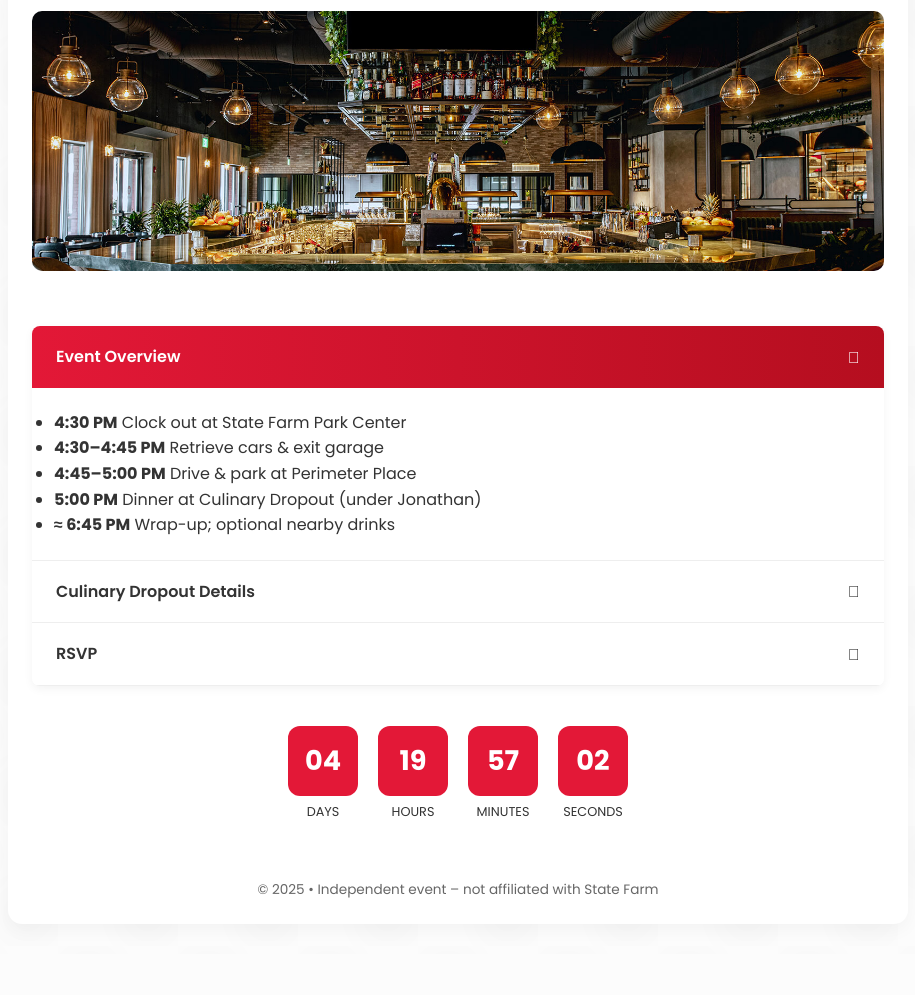
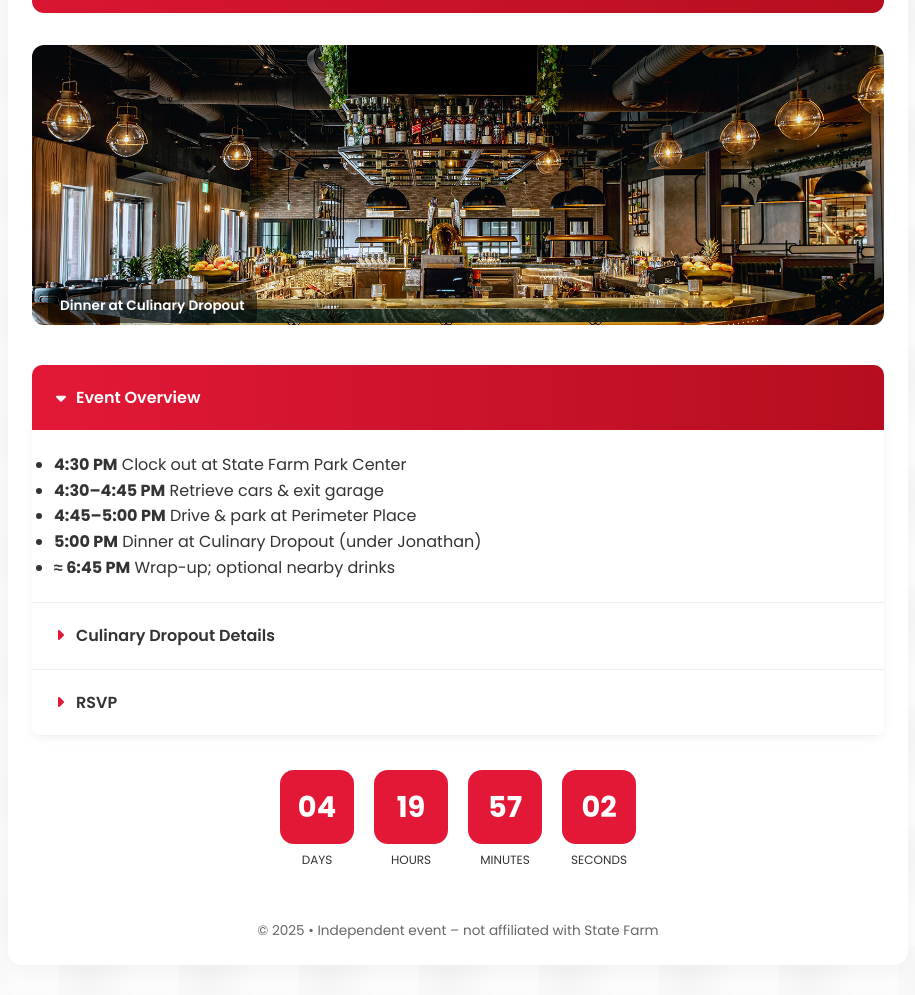
Before and after one commit to TheOGFlyingTesla/last-hurrah, a plain HTML site: page index.html in a window 1280 px wide. Shown: the part 254-1249 px from the top of the page, without its empty margins (182-1097 px from the left). Before the commit the page ends 1208 px from the top, so only its background shows below. Drawn offline with Linux system fonts and the light colour scheme.

Commit message:
Enhance UI with improved styling and layout

```diff
--- a/index.html
+++ b/index.html
@@ -5,222 +5,234 @@
   <meta name="viewport" content="width=device-width, initial-scale=1.0" />
   <title>Jonathan's Farewell Dinner • May 30, 2025</title>
 
-  <!-- Google Fonts & Icons -->
+  <!-- Fonts & Icons -->
   <link rel="preconnect" href="https://fonts.googleapis.com" />
   <link rel="preconnect" href="https://fonts.gstatic.com" crossorigin />
   <link href="https://fonts.googleapis.com/css2?family=Poppins:wght@400;600;700&display=swap" rel="stylesheet" />
-  <link href="https://cdnjs.cloudflare.com/ajax/libs/font-awesome/6.0.0/css/all.min.css" rel="stylesheet" />
+  <link href="https://cdnjs.cloudflare.com/ajax/libs/font-awesome/6.5.0/css/all.min.css" rel="stylesheet" />
 
   <style>
-    :root {
-      --red: #E31837;
-      --dark-red: #B50E1F;
-      --charcoal: #333;
-      --off-white: #fcfcfc;
+    :root{
+      --red:#E31837;
+      --dark-red:#B50E1F;
+      --charcoal:#333;
+      --off:#fcfcfc;
     }
-    *,*::before,*::after {
-      box-sizing: border-box;
-      margin: 0;
-      padding: 0;
-      font-family: 'Poppins', Arial, sans-serif;
+    *,*::before,*::after{
+      box-sizing:border-box;
+      margin:0;
+      padding:0;
+      font-family:'Poppins',Arial,sans-serif;
     }
-    body {
-      background: var(--off-white);
+    body{
+      background:var(--off);
       background-image:
-        radial-gradient(circle at 25% 25%, rgba(0,0,0,.02) 0%, transparent 40%),
-        radial-gradient(circle at 75% 75%, rgba(0,0,0,.02) 0%, transparent 40%);
-      background-size: 120px 120px;
-      color: var(--charcoal);
-      line-height: 1.6;
+        radial-gradient(circle at 25% 25%,rgba(0,0,0,.03)0,transparent 40%),
+        radial-gradient(circle at 75% 75%,rgba(0,0,0,.03)0,transparent 40%);
+      background-size:120px 120px;
+      color:var(--charcoal);
+      line-height:1.6;
     }
-    .container {
-      max-width: 900px;
-      margin: 30px auto;
-      padding: 24px;
-      background: #fff;
-      border-radius: 14px;
-      box-shadow: 0 6px 18px rgba(0,0,0,.04);
+    .container{
+      max-width:900px;
+      margin:30px auto;
+      padding:24px;
+      background:#fff;
+      border-radius:14px;
+      box-shadow:0 6px 18px rgba(0,0,0,.04);
     }
-    header {
-      background: linear-gradient(135deg, var(--red), var(--dark-red));
-      color: #fff;
-      text-align: center;
-      padding: 40px 20px;
-      border-radius: 12px;
+    header{
+      background:linear-gradient(135deg,var(--red),var(--dark-red));
+      color:#fff;
+      text-align:center;
+      padding:46px 20px 54px;
+      border-radius:12px;
     }
-    header h1 {
-      font-size: 2.6rem;
-      font-weight: 700;
-      letter-spacing: -.5px;
-      margin-bottom: 8px;
+    header h1{
+      font-size:2.8rem;
+      font-weight:700;
+      letter-spacing:-.5px;
+      margin-bottom:12px;
     }
-    .event-date {
-      font-size: 1.1rem;
-      font-weight: 600;
-      opacity: .9;
+    .event-date{font-size:1.15rem;font-weight:600;opacity:.9;}
+
+    /* hero */
+    .hero-wrap{position:relative;margin:32px 0;}
+    .hero-img{
+      width:100%;
+      max-height:280px;
+      object-fit:cover;
+      border-radius:12px;
     }
-    .hero-img {
-      width: 100%;
-      max-height: 260px;
-      object-fit: cover;
-      border-radius: 10px;
-      margin: 28px 0;
+    .hero-caption{
+      position:absolute;
+      bottom:10px;
+      left:16px;
+      background:rgba(0,0,0,.55);
+      color:#fff;
+      padding:6px 12px;
+      border-radius:6px;
+      font-size:.85rem;
+      font-weight:600;
     }
 
-    /* Accordion */
-    .accordion {
-      margin-top: 20px;
-      border-radius: 8px;
-      overflow: hidden;
-      box-shadow: 0 3px 10px rgba(0,0,0,.05);
+    /* accordion */
+    .accordion{
+      border-radius:10px;
+      overflow:hidden;
+      box-shadow:0 3px 10px rgba(0,0,0,.05);
     }
-    .acc-item { border-bottom: 1px solid #eee; }
-    .acc-header {
-      background: #fff;
-      padding: 18px 24px;
-      font-weight: 600;
-      cursor: pointer;
-      display: flex;
-      justify-content: space-between;
-      align-items: center;
-      transition: background .3s;
+    .acc-item{border-bottom:1px solid #eee;}
+    .acc-header{
+      background:#fff;
+      padding:20px 24px;
+      font-weight:600;
+      cursor:pointer;
+      display:flex;
+      align-items:center;
+      gap:12px;
+      transition:background .3s;
     }
-    .acc-header:hover { background: #fafafa; }
-    .acc-header.active {
-      background: linear-gradient(to right, var(--red), var(--dark-red));
-      color: #fff;
+    .acc-header:hover{background:#fafafa;}
+    .acc-header::before{
+      content:'\f0da';
+      font-family:'Font Awesome 6 Free';
+      font-weight:900;
+      color:var(--red);
+      transition:transform .3s, color .3s;
     }
-    .acc-content {
-      max-height: 0;
-      overflow: hidden;
-      transition: max-height .3s ease;
-      background: #fff;
+    .acc-header.active{
+      background:linear-gradient(90deg,var(--red),var(--dark-red));
+      color:#fff;
     }
-    .acc-inner { padding: 22px; }
+    .acc-header.active::before{
+      transform:rotate(90deg);
+      color:#fff;
+    }
+    .acc-content{
+      max-height:0;
+      overflow:hidden;
+      transition:max-height .35s ease;
+      background:#fff;
+    }
+    .acc-inner{padding:22px;}
 
-    /* Location card */
-    .location-card {
-      border: 1px solid #eee;
-      border-radius: 10px;
-      padding: 22px;
-      margin: 18px 0;
-      box-shadow: 0 4px 12px rgba(0,0,0,.04);
+    /* location card */
+    .location-card{
+      border:1px solid #eee;
+      border-radius:12px;
+      padding:24px;
+      box-shadow:0 4px 12px rgba(0,0,0,.04);
     }
-    .loc-flex {
-      display: flex;
-      gap: 18px;
-      align-items: flex-start;
-      flex-wrap: wrap;
+    .loc-flex{
+      display:grid;
+      grid-template-columns:120px 1fr;
+      gap:20px;
+      align-items:start;
     }
-    .loc-photo {
-      width: 110px;
-      height: 110px;
-      object-fit: cover;
-      border-radius: 10px;
-      flex: none;
+    .loc-photo{
+      width:120px;
+      height:120px;
+      object-fit:cover;
+      border-radius:12px;
     }
-    .loc-text { flex: 1; min-width: 240px; }
+    .loc-text h3{margin-bottom:4px;}
+    .loc-text p{margin-bottom:10px;}
 
-    .map-link,
-    .menu-link {
-      display: inline-flex;
-      align-items: center;
-      gap: 8px;
-      background: linear-gradient(90deg, var(--red), var(--dark-red));
-      color: #fff;
-      text-decoration: none;
-      padding: 10px 20px;
-      border-radius: 40px;
-      font-weight: 600;
-      margin-top: 14px;
-      box-shadow: 0 2px 6px rgba(0,0,0,.05);
+    .map-link,.menu-link{
+      display:inline-flex;
+      align-items:center;
+      gap:6px;
+      background:linear-gradient(90deg,var(--red),var(--dark-red));
+      color:#fff;
+      text-decoration:none;
+      padding:10px 18px;
+      border-radius:38px;
+      font-weight:600;
+      margin-right:10px;
+      margin-top:8px;
     }
-    .map-link:hover,
-    .menu-link:hover { opacity: .92; }
+    .map-link:hover,.menu-link:hover{opacity:.9;}
+    .map-link i,.menu-link i{font-size:.9rem;}
 
-    .important {
-      background: #fff9e6;
-      border-left: 4px solid #ffcc00;
-      padding: 14px;
-      border-radius: 8px;
-      margin-top: 14px;
-      font-size: .9rem;
+    .important{
+      background:#fff9e6;
+      border-left:4px solid #ffcc00;
+      padding:14px;
+      border-radius:8px;
+      margin-top:16px;
+      font-size:.9rem;
     }
 
-    /* Countdown */
-    .countdown {
-      display: flex;
-      justify-content: center;
-      gap: 20px;
-      margin: 32px 0;
-      flex-wrap: wrap;
+    /* countdown */
+    .countdown{
+      display:flex;
+      justify-content:center;
+      gap:20px;
+      margin:34px 0;
+      flex-wrap:wrap;
     }
-    .cd-item {
-      display: flex;
-      flex-direction: column;
-      align-items: center;
-      margin: 8px 0;
+    .cd-item{display:flex;flex-direction:column;align-items:center;}
+    .cd-val{
+      background:var(--red);
+      color:#fff;
+      width:74px;
+      height:74px;
+      border-radius:14px;
+      display:flex;
+      align-items:center;
+      justify-content:center;
+      font-size:1.8rem;
+      font-weight:700;
     }
-    .cd-val {
-      background: var(--red);
-      color: #fff;
-      width: 70px;
-      height: 70px;
-      border-radius: 12px;
-      display: flex;
-      align-items: center;
-      justify-content: center;
-      font-size: 1.7rem;
-      font-weight: 700;
-    }
-    .cd-label {
-      font-size: .8rem;
-      margin-top: 6px;
-      text-transform: uppercase;
+    .cd-label{
+      margin-top:6px;
+      font-size:.75rem;
+      text-transform:uppercase;
     }
 
     /* RSVP */
-    .rsvp {
-      margin-top: 34px;
-      border: 1px solid #eee;
-      border-radius: 10px;
-      padding: 26px;
-      box-shadow: 0 4px 12px rgba(0,0,0,.04);
+    .rsvp{
+      margin-top:36px;
+      border:1px solid #eee;
+      border-radius:12px;
+      padding:26px;
+      box-shadow:0 4px 12px rgba(0,0,0,.04);
     }
-    .rsvp h2 {
-      text-align: center;
-      margin-bottom: 22px;
-      font-size: 1.4rem;
-      font-weight: 600;
+    .rsvp h2{
+      text-align:center;
+      margin-bottom:22px;
+      font-size:1.5rem;
+      font-weight:600;
     }
-    .form-group { margin-bottom: 18px; }
-    label { display: block; font-weight: 600; margin-bottom: 6px; }
-    input, select {
-      width: 100%;
-      padding: 12px;
-      border: 1px solid #ccc;
-      border-radius: 8px;
+    .form-group{margin-bottom:18px;}
+    label{display:block;font-weight:600;margin-bottom:6px;}
+    input,select{
+      width:100%;
+      padding:12px;
+      border:1px solid #ccc;
+      border-radius:8px;
     }
-    button {
-      display: block;
-      width: 100%;
-      max-width: 270px;
-      margin: 0 auto;
-      padding: 12px 24px;
-      background: linear-gradient(90deg, var(--red), var(--dark-red));
-      color: #fff;
-      border: none;
-      border-radius: 42px;
-      font-weight: 600;
-      cursor: pointer;
+    button{
+      display:block;
+      width:100%;
+      max-width:280px;
+      margin:6px auto 0;
+      padding:12px 24px;
+      background:linear-gradient(90deg,var(--red),var(--dark-red));
+      color:#fff;
+      border:none;
+      border-radius:42px;
+      font-weight:600;
+      cursor:pointer;
     }
-    button:hover { opacity: .92; }
+    button:hover{opacity:.92;}
 
-    footer {
-      text-align: center;
-      font-size: .85rem;
-      color: #666;
-      margin-top: 48px;
+    footer{
+      text-align:center;
+      font-size:.85rem;
+      color:#666;
+      margin-top:50px;
     }
   </style>
 </head>
@@ -231,52 +243,51 @@
       <p class="event-date">Friday, May&nbsp;30, 2025 • 5:00&nbsp;PM</p>
     </header>
 
-    <!-- OPTIONAL HERO PHOTO -->
-    <img src="images/hero.jpg" alt="Culinary Dropout interior" class="hero-img" />
+    <!-- hero -->
+    <div class="hero-wrap">
+      <img src="images/hero.jpg" class="hero-img" alt="Culinary Dropout interior">
+      <span class="hero-caption">Dinner at Culinary Dropout</span>
+    </div>
 
     <div class="accordion">
       <!-- Overview -->
       <div class="acc-item">
-        <div class="acc-header">
-          <span>Event Overview</span><i class="fas fa-chevron-down"></i>
-        </div>
+        <div class="acc-header">Event Overview</div>
         <div class="acc-content">
           <div class="acc-inner">
             <ul>
-              <li><strong>4:30&nbsp;PM</strong>  Clock out at State Farm Park Center</li>
-              <li><strong>4:30–4:45&nbsp;PM</strong>  Retrieve cars & exit garage</li>
-              <li><strong>4:45–5:00&nbsp;PM</strong>  Drive & park at Perimeter Place</li>
-              <li><strong>5:00&nbsp;PM</strong>  Dinner at Culinary Dropout (under Jonathan)</li>
-              <li><strong>≈ 6:45&nbsp;PM</strong>  Wrap-up; optional nearby drinks</li>
+              <li><strong>4:30&nbsp;PM</strong> Clock out at State Farm Park Center</li>
+              <li><strong>4:30–4:45&nbsp;PM</strong> Retrieve cars & exit garage</li>
+              <li><strong>4:45–5:00&nbsp;PM</strong> Drive & park at Perimeter Place</li>
+              <li><strong>5:00&nbsp;PM</strong> Dinner at Culinary Dropout (under Jonathan)</li>
+              <li><strong>≈ 6:45&nbsp;PM</strong> Wrap-up; optional nearby drinks</li>
             </ul>
           </div>
         </div>
       </div>
 
-      <!-- Dinner -->
+      <!-- Dinner details -->
       <div class="acc-item">
-        <div class="acc-header">
-          <span>Culinary Dropout Details</span><i class="fas fa-chevron-down"></i>
-        </div>
+        <div class="acc-header">Culinary Dropout Details</div>
         <div class="acc-content">
           <div class="acc-inner">
-            <div class="location-card loc-flex">
-              <img src="images/yelp-1.jpg" alt="Culinary Dropout exterior" class="loc-photo" />
+            <div class="location-card">
+              <div class="loc-flex">
+                <img src="images/yelp-1.jpg" class="loc-photo" alt="Culinary Dropout booth">
                 <div class="loc-text">
                   <h3>Culinary Dropout – Dunwoody</h3>
-                <p>1231 Ashford Crossing, Building 900<br>Atlanta, GA 30346 • (470) 242-6712</p>
-                <p>Live-music gastropub serving upscale comfort food: pretzel & fondue, 36-hour ribs, fried chicken with honey.</p>
-                <p><strong>Cost:</strong> Entrées $15–25 • Beer & cocktail specials.</p>
+                  <p>1231 Ashford Crossing, Building 900<br>Atlanta, GA 30346 • <a href="tel:+14702426712">(470) 242-6712</a></p>
+                  <p>Live-music gastropub serving upscale comfort food—pretzel & fondue, 36-hour ribs, fried chicken with honey.</p>
+                  <p><strong>Cost:</strong> Entrées $15–25 • Beer & cocktail specials</p>
 
                   <a class="map-link" href="https://maps.apple.com/?address=1231%20Ashford%20Crossing,%20Atlanta,%20GA%2030346" target="_blank">
-                  <i class="fas fa-map"></i> Map
+                    <i class="fas fa-location-dot"></i> Map
                   </a>
                   <a class="menu-link" href="https://www.culinarydropout.com/locations/culinary-dropout-atlanta-ashford/menus/main-menu-menu/" target="_blank">
-                  <i class="fas fa-list"></i> Menu
+                    <i class="fas fa-utensils"></i> Menu
                   </a>
 
-                <div class="important">
-                  Reservation at 5 PM—please arrive a few minutes early so we can be seated promptly.
+                  <div class="important">Reservation at 5 PM — please arrive a few minutes early so we can be seated promptly.</div>
                 </div>
               </div>
             </div>
@@ -286,9 +297,7 @@
 
       <!-- RSVP -->
       <div class="acc-item">
-        <div class="acc-header">
-          <span>RSVP</span><i class="fas fa-chevron-down"></i>
-        </div>
+        <div class="acc-header">RSVP</div>
         <div class="acc-content">
           <div class="acc-inner rsvp">
             <form name="rsvp" netlify>
@@ -328,17 +337,15 @@
       h.addEventListener('click',()=>{
         h.classList.toggle('active');
         const c = h.nextElementSibling;
-        c.style.maxHeight = h.classList.contains('active')
-          ? c.scrollHeight + 'px'
-          : '0';
+        c.style.maxHeight = h.classList.contains('active') ? c.scrollHeight + 'px' : '0';
       });
     });
-    /* open first panel by default */
+    /* open first panel */
     document.querySelector('.acc-header').click();
 
-    /* countdown to 5:00 PM */
+    /* countdown */
     const target = new Date('May 30, 2025 17:00:00').getTime();
-    function tick() {
+    function tick(){
       const diff = Math.max(0, target - Date.now());
       const s = Math.floor(diff / 1000);
       const vals = [
@@ -348,14 +355,14 @@
         s % 60
       ];
       const lbl = ['Days','Hours','Minutes','Seconds'];
-      countdown.innerHTML = lbl.map((l,i)=>
-        `<div class='cd-item'>
-           <div class='cd-val'>${String(vals[i]).padStart(2,'0')}</div>
-           <div class='cd-label'>${l}</div>
+      countdown.innerHTML = lbl.map((l,i)=>`
+        <div class="cd-item">
+          <div class="cd-val">${String(vals[i]).padStart(2,'0')}</div>
+          <div class="cd-label">${l}</div>
         </div>`).join('');
     }
     tick();
-    setInterval(tick, 1000);
+    setInterval(tick,1000);
   </script>
 </body>
 </html>
```
Lines whose indentation alone changed are shown as unchanged.
